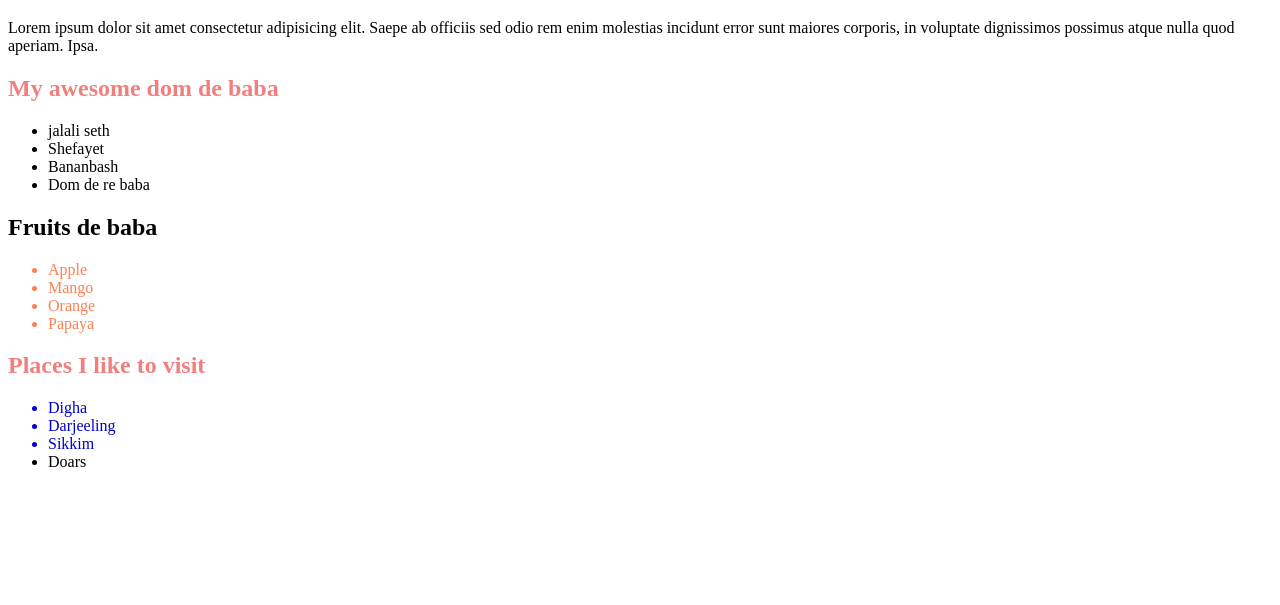
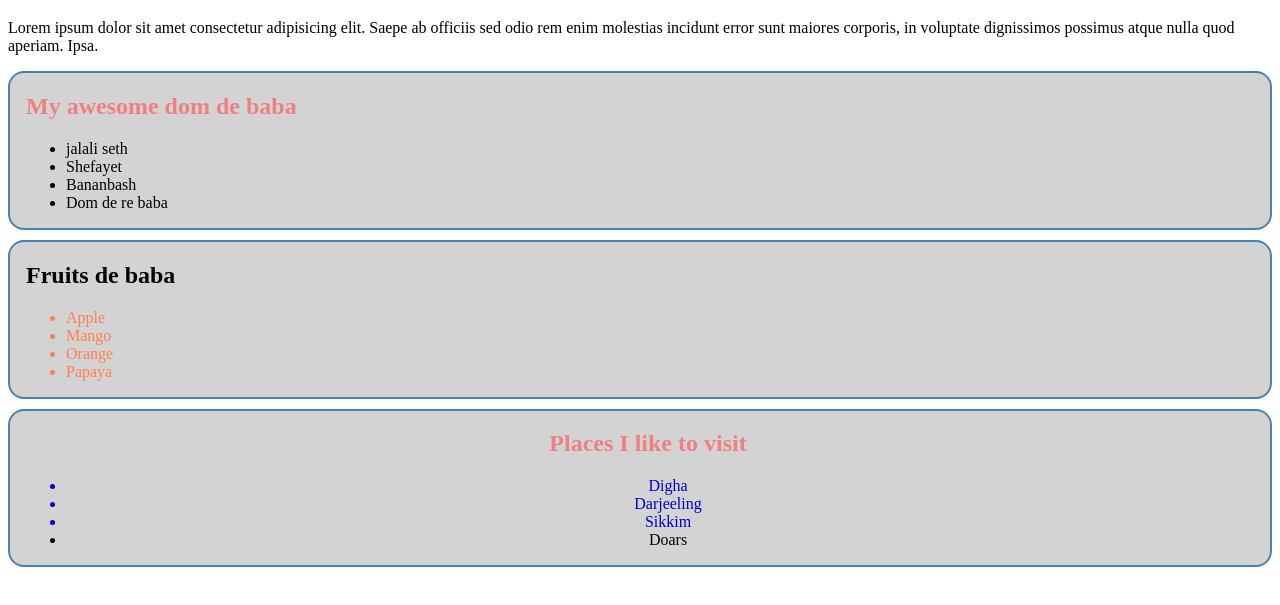
Before and after one commit to tkabir3066/programming-hero-course, a plain HTML site: page Milestone-5/1.Module-25/dom2.html in a window 1280 px wide. Shown: the part 61-666 px from the top of the page. Drawn offline with Linux system fonts and the light colour scheme.

Commit message:
style in js

```diff
--- a/Milestone-5/1.Module-25/dom2.html
+++ b/Milestone-5/1.Module-25/dom2.html
@@ -34,7 +34,7 @@
       </p>
     </header>
     <main>
-      <section>
+      <section class="awesome">
         <h1>My awesome dom de baba</h1>
         <ul>
           <li>jalali seth</li>
@@ -54,7 +54,7 @@
         </ul>
       </section>
 
-      <section>
+      <section id="places-container">
         <h1 id="places-title">Places I like to visit</h1>
         <ul>
           <li class="important-places">Digha</li>
@@ -67,6 +67,7 @@
 
     <!-- scripts -->
 
-    <script src="./js/4.querySelector-and-querySelectorAll.js"></script>
+    <!-- <script src="./js/4.querySelector-and-querySelectorAll.js"></script> -->
+    <script src="./js/5.style-in-js.js"></script>
   </body>
 </html>
--- /dev/null
+++ b/Milestone-5/1.Module-25/js/5.style-in-js.js
@@ -0,0 +1,22 @@
+const sections = document.querySelectorAll("section");
+console.log(sections); //NodeList(3) [section, section.fruits-container, section]
+
+// html collection e amra forEach loop chalate parbona but nodelist e parbo
+
+sections.forEach((section) => {
+  section.style.border = "2px solid steelblue";
+  section.style.marginBottom = " 10px";
+  section.style.borderRadius = "1rem";
+  section.style.paddingLeft = "1rem";
+  section.style.backgroundColor = "lightgray";
+});
+
+const placesContainer = document.querySelector("#places-container");
+// console.log(placesContainer);
+
+// placesContainer.style.backgroundColor = "yellow";
+
+placesContainer.classList.add("text-center");
+
+const awesomeSection = document.querySelector(".awesome");
+awesomeSection.classList.remove("awesome");
--- a/Milestone-5/1.Module-25/style.css
+++ b/Milestone-5/1.Module-25/style.css
@@ -5,3 +5,10 @@
 li{
   color
 } */
+.awesome {
+  background-color: bisque !important;
+}
+
+.text-center {
+  text-align: center;
+}
```
